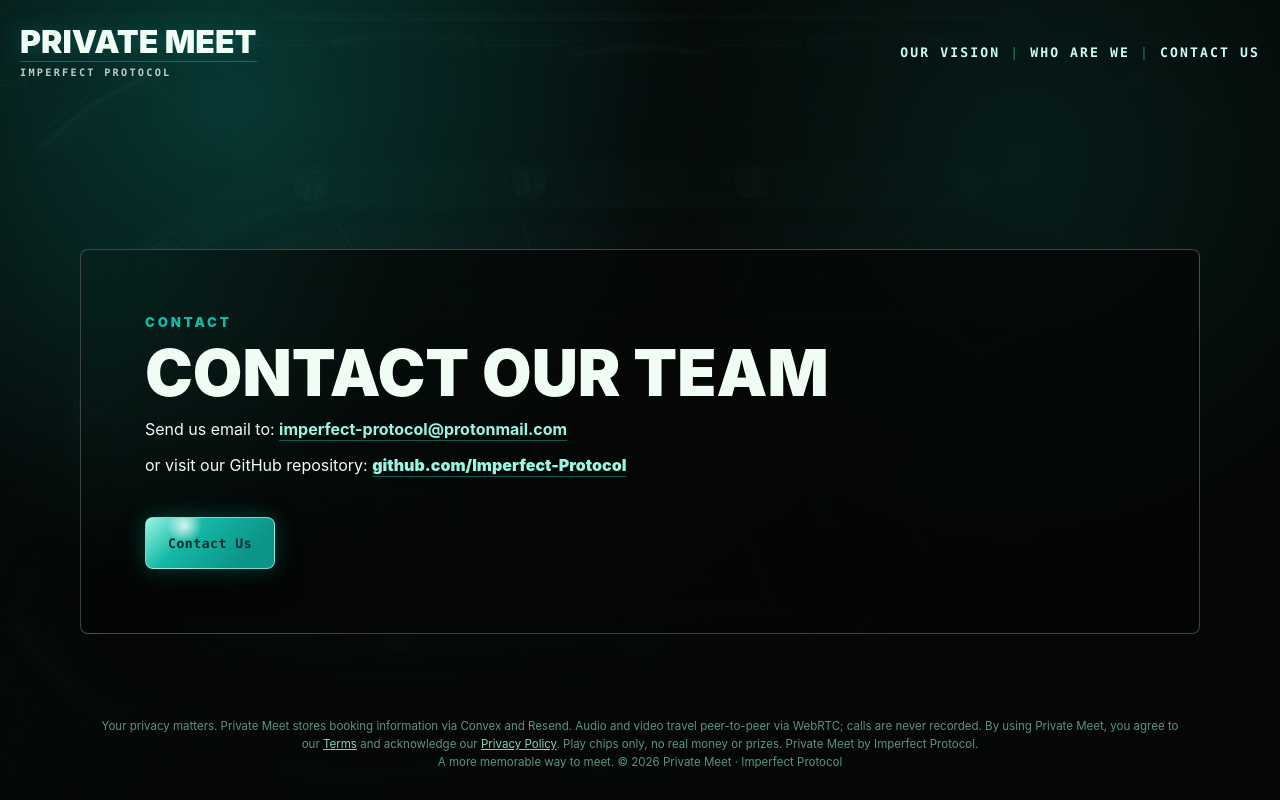
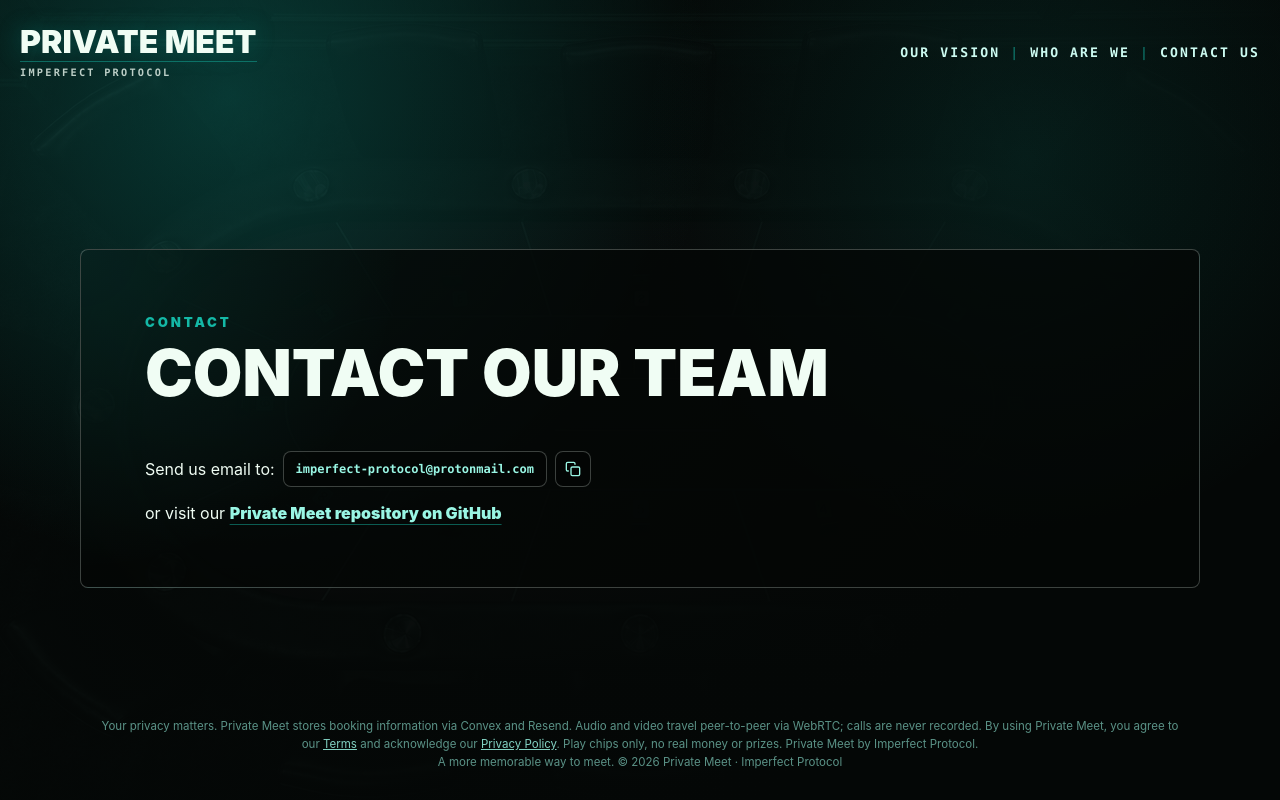
Before and after one commit to Imperfect-Protocol/private-meet-coming-soon, a Next.js app: page /contact in a window 1280 px wide. Built offline with nearby package versions, Linux system fonts and the light colour scheme.

Commit message:
Bettered pages

```diff
--- a/app/contact/page.jsx
+++ b/app/contact/page.jsx
@@ -1,12 +1,20 @@
+"use client";
+
+import { useState } from "react";
 import SiteNav from "../SiteNav";
 import DemoDisclaimerFooter from "../DemoDisclaimerFooter";
 
-export const metadata = {
-  title: "Contact Us | Private Meet",
-  description: "Contact Imperfect Protocol about Private Meet membership."
-};
+export default function ContactPage() {
+  const [copied, setCopied] = useState(false);
+  const emailText = "imperfect-protocol@protonmail.com";
 
-export default function ContactPage() {
+  const handleCopy = () => {
+    navigator.clipboard.writeText(emailText).then(() => {
+      setCopied(true);
+      setTimeout(() => setCopied(false), 1500);
+    });
+  };
+
   return (
     <main className="contact-page">
       <img className="contact-page__image" src="/table.jpg" alt="" />
@@ -17,31 +25,39 @@ export default function ContactPage() {
         <section className="contact-band" id="contact">
           <p className="section-label">Contact</p>
           <h2>Contact Our Team</h2>
-          <p>
-            Send us email to:{" "}
-            <a href="mailto:imperfect-protocol@protonmail.com?subject=Private%20Poker%20Membership">
-              <strong>imperfect-protocol@protonmail.com</strong>
-            </a>
-          </p>
-          <p>
-            or visit our GitHub repository:{" "}
+          <div className="email-row">
+            <span>Send us email to:</span>
+            <div className="email-container">
+              <code className="email__code">
+                {emailText}
+              </code>
+              <button
+                type="button"
+                className="copy-icon-btn"
+                onClick={handleCopy}
+                aria-label="Copy email address"
+                title="Copy email"
+              >
+                <svg xmlns="http://www.w3.org/2000/svg" width="16" height="16" viewBox="0 0 24 24" fill="none" stroke="currentColor" strokeWidth="2" strokeLinecap="round" strokeLinejoin="round">
+                  <rect x="9" y="9" width="13" height="13" rx="2" ry="2"></rect>
+                  <path d="M5 15H4a2 2 0 0 1-2-2V4a2 2 0 0 1 2-2h9a2 2 0 0 1 2 2v1"></path>
+                </svg>
+              </button>
+              <span className={`copy-feedback ${copied ? "visible" : ""}`}>Copied!</span>
+            </div>
+          </div>
+          <div>
+            or visit our {" "}
             <a
-              href="https://github.com/Imperfect-Protocol"
+              href="https://github.com/Imperfect-Protocol/private-meet"
               rel="noreferrer"
               target="_blank"
             >
-              github.com/Imperfect-Protocol
-            </a>
-          </p>
-          <div className="contact-actions contact-actions--lower">
-            <a
-              className="contact-button"
-              href="mailto:imperfect-protocol@protonmail.com?subject=Private%20Poker%20Membership"
-            >
-              Contact Us
+              Private Meet repository on GitHub
             </a>
           </div>
         </section>
+
         <DemoDisclaimerFooter />
       </section>
     </main>
--- a/app/globals.css
+++ b/app/globals.css
@@ -39,7 +39,7 @@ body {
     linear-gradient(135deg, #050908 0%, #081613 52%, #0b221d 100%);
 }
 
-body > main {
+body>main {
   flex: 1 0 auto;
 }
 
@@ -76,8 +76,7 @@ select {
 }
 
 .splash__image {
-  filter: grayscale(0.35) sepia(0.4) hue-rotate(120deg) saturate(1.4)
-    brightness(0.64);
+  filter: grayscale(0.35) sepia(0.4) hue-rotate(120deg) saturate(1.4) brightness(0.64);
   opacity: 0.55;
   z-index: -3;
 }
@@ -414,8 +413,7 @@ select {
 }
 
 .welcome__image {
-  filter: grayscale(0.1) sepia(0.5) hue-rotate(120deg) saturate(1.55)
-    brightness(0.7);
+  filter: grayscale(0.1) sepia(0.5) hue-rotate(120deg) saturate(1.55) brightness(0.7);
   z-index: -3;
 }
 
@@ -731,8 +729,7 @@ select {
   height: 100%;
   object-fit: cover;
   border-radius: 100px;
-  filter: grayscale(0.18) sepia(0.55) hue-rotate(120deg) saturate(1.45)
-    brightness(0.72);
+  filter: grayscale(0.18) sepia(0.55) hue-rotate(120deg) saturate(1.45) brightness(0.72);
 }
 
 .mock-table__shade {
@@ -1136,11 +1133,11 @@ select {
   border-top: 1px solid var(--line);
 }
 
-.difference > div:last-child {
+.difference>div:last-child {
   text-align: right;
 }
 
-.difference > div:last-child h2 {
+.difference>div:last-child h2 {
   margin-left: auto;
 }
 
@@ -1660,6 +1657,11 @@ select {
   margin-top: 42px;
 }
 
+.contact-actions--right {
+  align-items: flex-end;
+  justify-content: flex-end;
+}
+
 .contact-button-blue {
   width: fit-content;
   min-height: 52px;
@@ -1697,9 +1699,9 @@ select {
   border: 1px solid rgba(153, 246, 228, 0.72);
   border-radius: 8px;
   background:
-    radial-gradient(circle at 30% 15%, rgba(255, 255, 255, 0.8), transparent 18%),
-    linear-gradient(135deg, #99f6e4, #14b8a6 34%, #0d9488 78%);
-  color: #042f2e !important;
+    radial-gradient(circle at 25% 12.5%, rgba(255, 255, 255, 1.0) 6%, transparent 18%),
+    linear-gradient(135deg, #99f6e490, #14b8a650 34%, #0d948820 78%);
+  color: #b4f7f5 !important;
   box-shadow:
     0 0 22px rgba(20, 184, 166, 0.3),
     0 16px 34px rgba(0, 0, 0, 0.3);
@@ -1737,8 +1739,7 @@ select {
   height: 100%;
   object-fit: cover;
   z-index: -3;
-  filter: grayscale(0.12) sepia(0.55) hue-rotate(120deg) saturate(1.45)
-    brightness(0.46);
+  filter: grayscale(0.12) sepia(0.55) hue-rotate(120deg) saturate(1.45) brightness(0.46);
 }
 
 .contact-page__shade {
@@ -1758,6 +1759,73 @@ select {
   flex-direction: column;
   margin: 0 auto;
   padding: clamp(58px, 11vw, 130px) 0 0;
+}
+
+/* Fixed selector: targets the code element directly */
+.email__code {
+  min-height: 36px;
+  display: inline-flex;
+  align-items: center;
+  padding: 0 12px;
+  border: 1px solid rgba(240, 253, 244, 0.24);
+  border-radius: 8px;
+  background: rgba(4, 7, 6, 0.66);
+  color: #99f6e4;
+  font-family: ui-monospace, SFMono-Regular, Consolas, "Liberation Mono", monospace;
+  font-size: 0.75rem;
+  font-weight: 900;
+  text-decoration: none;
+}
+
+/* Layout for the email row and copy interaction */
+.email-row {
+  display: flex;
+  flex-wrap: wrap;
+  align-items: center;
+  gap: 8px;
+  margin-top: 3rem;
+  margin-bottom: 1rem;
+}
+
+.email-container {
+  display: inline-flex;
+  align-items: center;
+  gap: 8px;
+  position: relative;
+}
+
+.copy-icon-btn {
+  background: rgba(4, 7, 6, 0.66);
+  border: 1px solid rgba(240, 253, 244, 0.24);
+  color: #99f6e4;
+  cursor: pointer;
+  height: 36px;
+  width: 36px;
+  display: flex;
+  align-items: center;
+  justify-content: center;
+  border-radius: 8px;
+  transition: background 0.2s ease, border-color 0.2s ease, color 0.2s ease;
+}
+
+.copy-icon-btn:hover {
+  background: rgba(153, 246, 228, 0.1);
+  border-color: rgba(153, 246, 228, 0.5);
+  color: #ffffff;
+}
+
+.copy-feedback {
+  font-size: 0.75rem;
+  color: #2dd4bf;
+  font-weight: 600;
+  opacity: 0;
+  transition: opacity 0.2s ease;
+  pointer-events: none;
+  margin-left: 4px;
+}
+
+.copy-feedback.visible {
+  opacity: 1;
 }
 
 .test-wallet-page {
@@ -1777,8 +1845,7 @@ select {
   height: 100%;
   object-fit: cover;
   z-index: -3;
-  filter: grayscale(0.16) sepia(0.48) hue-rotate(120deg) saturate(1.35)
-    brightness(0.42);
+  filter: grayscale(0.16) sepia(0.48) hue-rotate(120deg) saturate(1.35) brightness(0.42);
 }
 
 .test-wallet-page__shade {
@@ -1854,7 +1921,7 @@ select {
     rgba(4, 13, 22, 0.78);
 }
 
-.wallet-step > strong {
+.wallet-step>strong {
   color: var(--red-hot);
   font-family: ui-monospace, SFMono-Regular, Consolas, "Liberation Mono", monospace;
   font-size: clamp(1.7rem, 4vw, 3rem);
@@ -1968,8 +2035,7 @@ select {
   height: 100%;
   object-fit: cover;
   z-index: -3;
-  filter: grayscale(0.18) sepia(0.44) hue-rotate(120deg) saturate(1.32)
-    brightness(0.42);
+  filter: grayscale(0.18) sepia(0.44) hue-rotate(120deg) saturate(1.32) brightness(0.42);
 }
 
 .builder-page__shade {
@@ -2096,6 +2162,7 @@ select {
     opacity: 0;
     transform: translateY(12px);
   }
+
   to {
     opacity: 1;
     transform: translateY(0);
@@ -2107,6 +2174,7 @@ select {
     opacity: 0;
     transform: translateY(10px);
   }
+
   to {
     opacity: 1;
     transform: translateY(0);
```
Also changed, not shown: app/page.jsx (+9 -0 lines).
